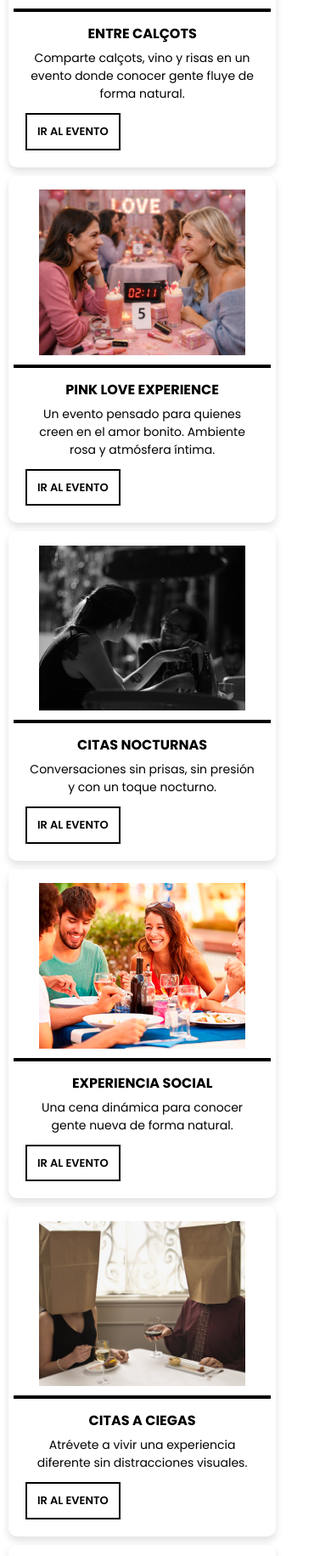
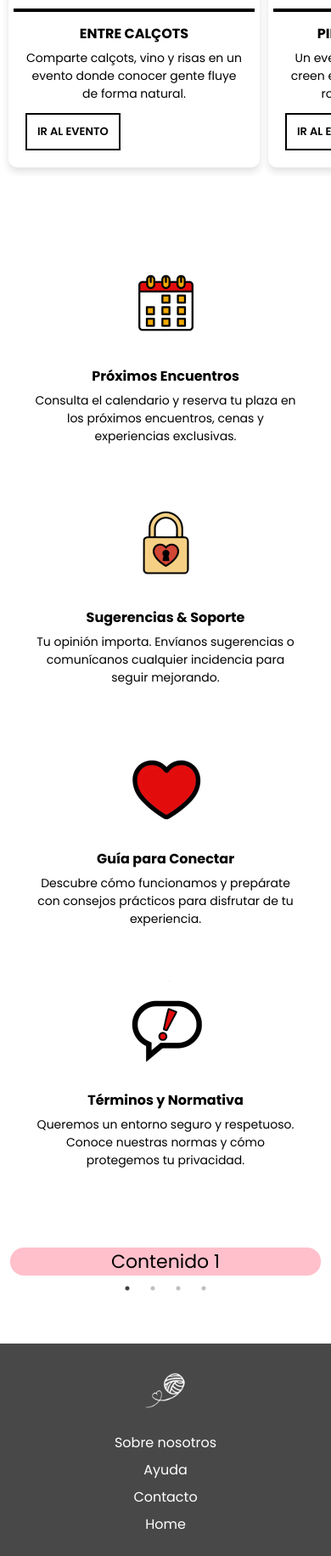
Before and after one commit to BlancaPorcelAlonso/HiloRojo, a PHP site: page / in a window 390 px wide. Shown: the part 1187-3018 px from the top of the page at 85% size. Run offline with PHP 8.4, Linux system fonts and the light colour scheme.

Commit message:
arreglo responsive

```diff
--- a/view/index.php
+++ b/view/index.php
@@ -72,10 +72,10 @@
                 $(document).ready(function () {
                     $('.your-class').slick({
                         dots: true,
-                        infinite: false,
+                        infinite: true,
                         speed: 300,
-                        slidesToShow: 4,
-                        slidesToScroll: 4,
+                        slidesToShow: 3,
+                        slidesToScroll: 3,
                         responsive: [
                             {
                                 breakpoint: 1024,
--- a/view/index2.0.css
+++ b/view/index2.0.css
@@ -281,16 +281,6 @@ label {
     box-sizing: border-box;
 }
 
-.your-class {
-    width: 100%;
-    max-width: 1100px;
-    margin: 0 auto;
-    overflow: visible;
-}
-
-.your-class .slick-list {
-    overflow: hidden;
-}
 
 .your-class .slick-track {
     display: flex !important;
@@ -573,11 +563,47 @@ footer a {
 
 
 
+/* =========================
+   FIX GENERAL ANTI-DESBORDAMIENTO
+========================= */
 
-/* ===========================
-   TABLET (501px–800px)
-=========================== */
-@media (min-width: 501px) and (max-width: 800px) {
+html,
+body {
+    width: 100%;
+    max-width: 100%;
+    overflow-x: hidden;
+}
+
+#contenedor,
+#contenido,
+#portada,
+#slider,
+#eventos_nuevos,
+#eventos_cerca,
+#espacio_iconos,
+footer {
+    max-width: 100%;
+    overflow-x: hidden;
+}
+
+img {
+    max-width: 100%;
+    height: auto;
+}
+
+
+/* =========================
+   TABLET Y MÓVIL GRANDE
+   416px - 900px
+========================= */
+
+@media (max-width: 900px) {
+
+    #cabecera {
+        position: static;
+        width: 100%;
+        padding: 10px 14px;
+    }
 
     #logo_completo {
         display: none;
@@ -585,25 +611,176 @@ footer a {
 
     #logo_solo {
         display: block;
-        width: 60px;
+        width: 58px;
+    }
+
+    .opciones {
+        margin-right: 0;
+        margin-left: auto;
+        gap: 14px;
     }
 
     .barra_buscador {
         width: 150px;
+        max-width: 35vw;
     }
 
-    #cabecera {
-        position: relative;
-        top: auto;
-        left: auto;
+    #contenido {
+        display: flex !important;
+        flex-direction: column;
+        gap: 50px;
+        padding-top: 0;
+        padding-bottom: 50px;
         width: 100%;
+    }
+
+    #portada,
+    #slider,
+    #eventos_nuevos,
+    #eventos_cerca,
+    #espacio_iconos {
+        grid-row: auto !important;
+        grid-column: auto !important;
+    }
+
+    #portada {
+        order: 1;
+        width: 100%;
+        min-height: 90vh;
+        background-size: cover;
+        background-position: center;
+        padding: 40px 20px;
+        overflow: hidden;
+    }
+
+    #portada h1,
+    #portada h2,
+    #portada p {
+        max-width: 100%;
+        overflow-wrap: break-word;
+        word-break: normal;
+    }
+
+    #portada h1 {
+        font-size: clamp(28px, 5vw, 46px);
+        line-height: 1.1;
+    }
+
+    #portada h2 {
+        font-size: clamp(20px, 4vw, 32px);
+        line-height: 1.2;
+    }
+
+    #eventos_nuevos {
+        order: 2;
+        width: 100%;
+        margin: 20px 0;
+        padding: 0 18px;
+    }
+
+    #eventos_nuevos article {
+        margin: 20px 0;
+        padding: 20px;
+        display: flex;
+        flex-direction: column;
+        align-items: center;
+        text-align: center;
+        background-color: #a80404;
+        color: #f2f2f2;
+    }
+
+    #eventos_nuevos article img {
+        display: none;
+    }
+
+    #eventos_nuevos article div {
+        padding: 10px;
+        display: flex;
+        flex-direction: column;
+        align-items: center;
+    }
+
+    #eventos_nuevos article div p {
+        text-align: center;
+    }
+
+    #eventos_nuevos article div .card__btn {
+        background-color: #fff;
+        border: 1px solid #fff;
+        color: #000;
+    }
+
+    #slider {
+        order: 3;
+        width: 100%;
+        max-width: 100%;
+        margin: 20px 0;
+        padding: 0 16px;
+        overflow: hidden;
+    }
+
+
+
+    #eventos_cerca {
+        order: 4;
+        display: flex;
+        flex-direction: column;
+        align-items: center;
+        gap: 35px;
+        padding: 10px 16px;
+        margin: 0;
+        width: 100%;
+    }
+
+    #eventos_cerca h2 {
+        width: 100%;
+        text-align: center;
+    }
+
+    .card {
+        width: 70%;
+        max-width: 420px;
+    }
+
+    #espacio_iconos {
+        order: 5;
+
+    }
+    .card_icon  .card__meta{
+       display: none;
+    }
+
+
+
+}
+
+@media (max-width: 480px) {
+
+#espacio_iconos {
+        display: flex !important;
+        flex-direction: column !important;
+        align-items: center;
+        gap: 35px;
+        padding: 30px 20px;
+        margin: 0;
+        width: 100%;
+    }
+    .card_icon  .card__meta{
+       display: block;
     }
 }
 
-/* ===========================
-   MÓVIL CABECERA (≤500px)
-=========================== */
+/* =========================
+   MÓVIL CABECERA
+   ≤500px
+========================= */
+
 @media (max-width: 500px) {
+
+    #cabecera {
+        position: static;
+        padding: 8px 12px;
+    }
 
     #logo_completo {
         display: none;
@@ -623,21 +800,9 @@ footer a {
         height: 22px;
     }
 
-    #cabecera {
-        display: flex;
-        align-items: center;
-        position: absolute;
-        top: 0;
-        left: 0;
-        width: 100%;
-        padding: 8px 12px;
-    }
-
     .opciones {
         margin-left: auto;
         margin-right: 0;
-        display: flex;
-        align-items: center;
         gap: 12px;
     }
 
@@ -651,31 +816,16 @@ footer a {
     }
 }
 
-/* ===========================
-   TABLET / MÓVIL GRANDE (≤768px)
-=========================== */
-@media (max-width: 768px) {
 
-    #espacio_iconos h2,
-    .btn {
-        display: none !important;
-    }
+/* =========================
+   MÓVIL PEQUEÑO
+   ≤415px
+========================= */
 
-    #eventos_cerca {
-        display: flex;
-        flex-direction: column;
-        gap: 40px;
-        padding: 10px;
-        margin: 0;
-        align-items: center;
-    }
+@media (max-width: 450px) {
 
-    .card {
-        width: 70%;
-    }
-
-    #cabecera-superior {
-        position: static;
+    #contenedor {
+        background-color: #fff;
     }
 
     #contenido {
@@ -683,7 +833,14 @@ footer a {
         flex-direction: column;
         gap: 50px;
         padding-top: 0;
-        padding-bottom: 50px;
+    }
+
+    #eventos_nuevos,
+    #espacio_iconos h2,
+    #eventos_cerca h2,
+    #portada .btn-inicio,
+    .btn {
+        display: none !important;
     }
 
     #portada,
@@ -696,85 +853,20 @@ footer a {
 
     #portada {
         order: 1;
-        margin-top: 0;
-        min-height: 100vh;
+        background-color: #fff;
+        background-image: url("assets/fondo-movil.png");
         background-size: cover;
         background-position: center;
-    }
-
-    #slider {
-        order: 3;
-        display: block !important;
-        width: calc(100% - 24px);
-        max-width: 100%;
-        margin: 0 12px;
-    }
-
-
-
-    #eventos_cerca {
-        order: 4;
-    }
-
-    #eventos_nuevos {
-        order: 2;
-        margin: 20px 0;
+        height: 100vh;
+        min-height: 100vh;
+        margin: 0;
         padding: 0 16px;
-        box-sizing: border-box;
-    }
-
-    #espacio_iconos {
-        order: 5;
-        margin: 0;
-    }
-
-    #eventos_nuevos article {
-        display: flex;
-        flex-direction: column;
-        align-items: center;
-        background-color: #a80404;
-        color: #f2f2f2;
-        text-align: center;
-        margin: 20px 0;
-    }
-
-    #eventos_nuevos article div {
-        display: flex;
-        flex-direction: column;
-        align-items: center;
-    }
-
-    #eventos_nuevos article div p {
-        text-align: center;
-    }
-
-    #eventos_nuevos article img {
-        display: none;
-    }
-
-    #eventos_nuevos article div .card__btn {
-        background-color: #fff;
-        border: 1px solid #fff;
-        color: #000;
-    }
-}
-
-/* ===========================
-   MÓVIL PEQUEÑO (≤415px)
-   Este es el comportamiento que tenías correcto
-=========================== */
-@media (max-width: 415px) {
-
-    #eventos_nuevos,
-    #espacio_iconos h2,
-    #eventos_cerca h2,
-    #portada .btn-inicio,
-    .btn {
-        display: none !important;
     }
 
     #eventos_cerca {
+        order: 2;
         display: flex;
+        flex-direction: row;
         flex-wrap: nowrap;
         overflow-x: auto;
         overflow-y: hidden;
@@ -783,8 +875,8 @@ footer a {
         gap: 10px;
         padding: 10px;
         margin: 0;
-        order: 2;
         align-items: stretch;
+        width: 100%;
     }
 
     .card {
@@ -792,40 +884,6 @@ footer a {
         scroll-snap-align: center;
         width: 80%;
         max-width: none;
-    }
-
-    #contenedor {
-        background-color: #fff;
-    }
-
-    #portada {
-        order: 1;
-        background-color: #fff;
-        background-image: url("assets/fondo-movil.png");
-        background-size: cover;
-        background-position: center;
-        height: 100vh;
-        min-height: 100vh;
-        margin: 0;
-    }
-
-    #cabecera {
-        position: static;
-    }
-
-    #contenido {
-        display: flex !important;
-        flex-direction: column;
-        gap: 50px;
-        padding-top: 0;
-    }
-
-    #portada,
-    #slider
-    #eventos_cerca,
-    #espacio_iconos {
-        grid-row: auto !important;
-        grid-column: auto !important;
     }
 
     #espacio_iconos {
@@ -836,17 +894,24 @@ footer a {
         gap: 35px;
         padding: 30px 20px;
         margin: 0;
+        width: 100%;
     }
 
     #slider {
         order: 4;
         display: block !important;
-        width: calc(100% - 24px);
+        width: 100%;
         max-width: 100%;
-        margin: 0 12px;
+        margin: 0;
+        padding: 0 12px;
         overflow: hidden;
-        max-width: 100vw;
         box-sizing: border-box;
+    }
+
+    .slide-card {
+        min-height: 300px;
+        padding: 20px;
+        font-size: 22px;
     }
 
     #portada div h2 {
```
